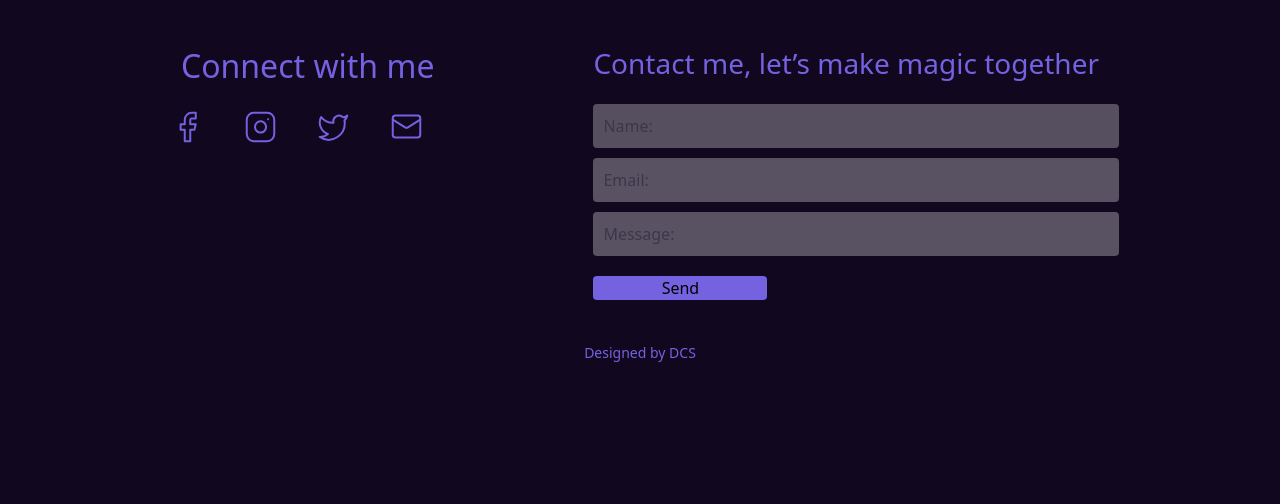
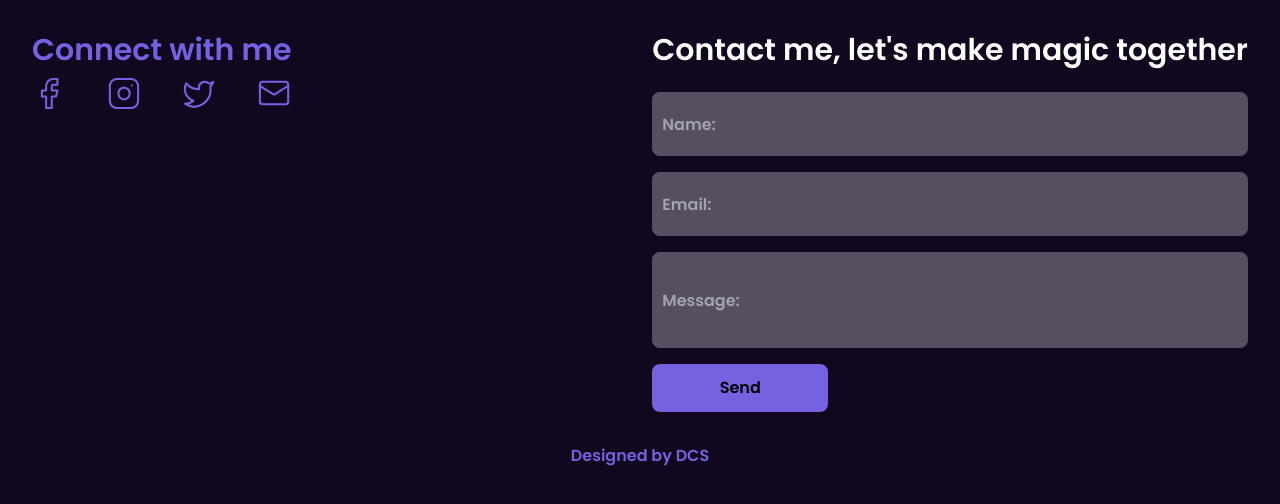
Before and after one commit to 1xNikil/web_devDays, a plain HTML site: page footer.html in a window 1280 px wide. Drawn offline with nearby package versions, Linux system fonts and the light colour scheme.

Commit message:
Update footer.html
Font formatting and spacing changes were done

```diff
--- a/footer.html
+++ b/footer.html
@@ -1,43 +1,37 @@
 <!DOCTYPE html>
 <html lang="en">
+
 <head>
-    <meta charset="UTF-8" />
-    <meta name="viewport" content="width=device-width, initial-scale=1.0" />
+    <meta charset="UTF-8">
+    <meta name="viewport" content="width=device-width, initial-scale=1.0">
+    <title>My Portfolio</title>
     <script src="https://cdn.tailwindcss.com"></script>
+    <link rel="preconnect" href="https://fonts.googleapis.com">
+    <link rel="preconnect" href="https://fonts.gstatic.com" crossorigin>
+    <link href="https://fonts.googleapis.com/css2?family=Poppins:wght@600&display=swap" rel="stylesheet">
+</head>
 
-    <title>Document</title>
-  </head>
-  <body class="bg-[#11071F]">
-    <div class="flex-col flex justify-evenly p-8 md:flex-row">
-      <div>
-        <p class="text-[32px] text-[#7562E0] p-[10px]">Connect with me</p>
-        <img src="./src/Group 17.svg" class="pt-[10px]" />
+<body class="bg-[#11071F] font-[Poppins]">
+    <div class="flex-col flex justify-between p-8 md:flex-row">
+        <div class="flex flex-col">
+            <p class="text-3xl text-[#7562E0] pb-2">Connect with me</p>
+            <img src="src/Group 17.svg" class="pb-2" />
         </div>
         <div>
-        <p class="text-[#7562E0] text-[28px] p-[10px]">
-          Contact me, let’s make magic together
+            <p class="text-3xl text-[#FFFFFF] pb-2">
+                Contact me, let's make magic together
             </p>
-        <input
-          class="bg-[#F5F5F5] opacity-30 rounded-[4px] block p-[10px] m-[10px] min-w-full"
-          type="text"
-          placeholder="Name:"
-        />
-        <input
-          class="rounded-[4px] opacity-30 block p-[10px] m-[10px] min-w-full"
-          type="email"
-          placeholder="Email:"
-        />
-        <input
-          class="rounded-[4px] opacity-30 block p-[10px] m-[10px] min-w-full"
-          placeholder="Message:"
-        />
-        <button class="bg-[#7562E0] w-[174px] rounded-[4px] m-[10px]">
+            <input class="bg-[#F5F5F5] bg-opacity-30 placeholder:text-[#F5F5F5] placeholder:text-opacity-50 rounded-lg block p-[10px] my-4 h-16 min-w-full" type="text" placeholder="Name:">
+            <input class="bg-[#F5F5F5] bg-opacity-30 placeholder:text-[#F5F5F5] placeholder:text-opacity-50 rounded-lg block p-[10px] my-4 h-16 min-w-full" type="email" placeholder="Email:">
+            <input class="bg-[#F5F5F5] bg-opacity-30 placeholder:text-[#F5F5F5] placeholder:text-opacity-50 rounded-lg block p-[10px] my-4 h-24 min-w-full" placeholder="Message:">
+            <button class="bg-[#7562E0] w-44 h-12 rounded-lg">
                 Send
             </button>
         </div>
     </div>
     <footer>
-      <p class="text-[#7562E0] text-center text-[14px]">Designed by DCS</p>
+        <p class="text-[#7562E0] text-center text-4">Designed by DCS</p>
     </footer>
 </body>
+
 </html>
```
Lines whose indentation alone changed are shown as unchanged.
